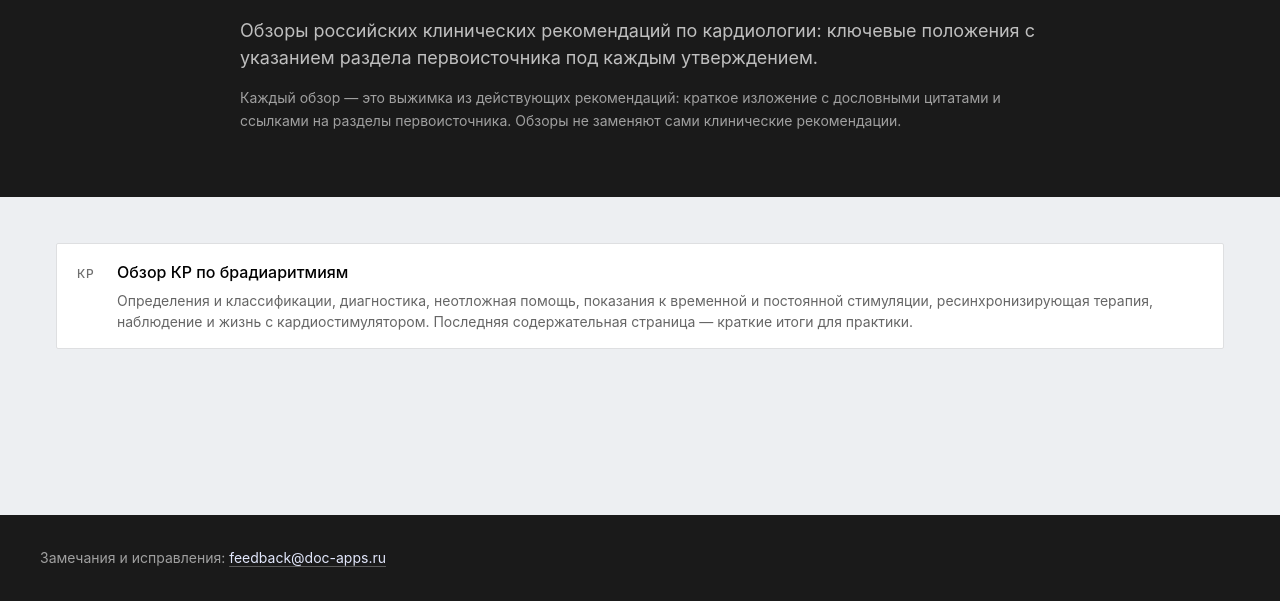
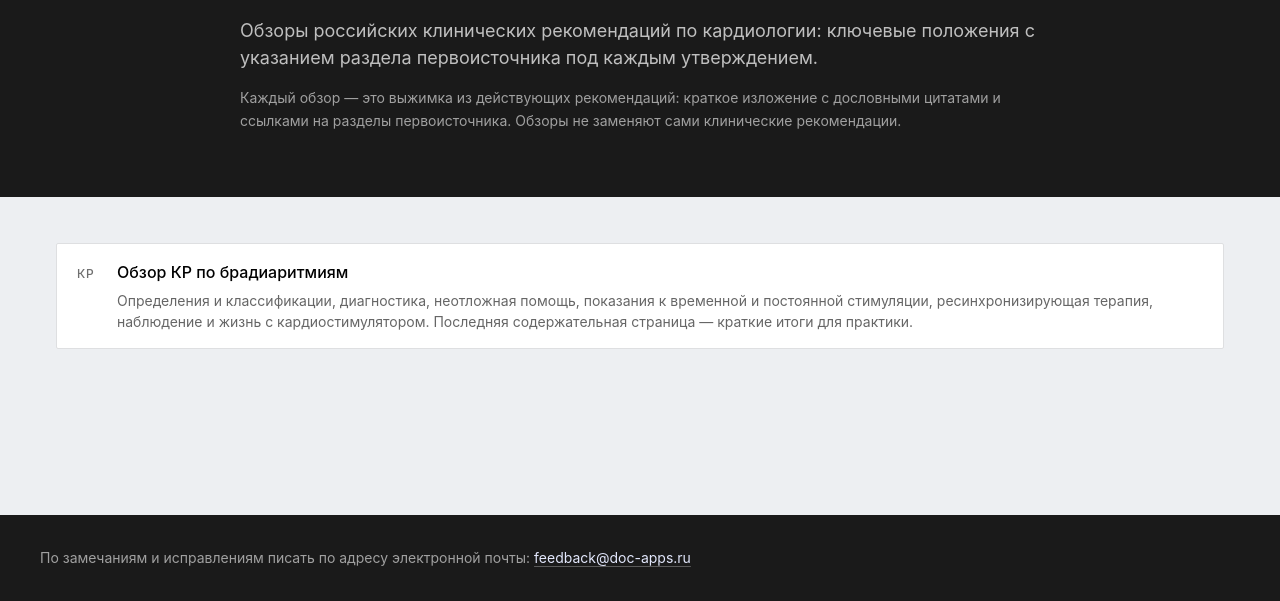
Before and after one commit to Ostanin-app/obzory-kr, a plain HTML site: page index.html in a window 1280 px wide. Shown: the part 223-824 px from the top of the page. Drawn offline with Linux system fonts and the light colour scheme.

Commit message:
Подвал: уточнена формулировка про замечания и исправления

```diff
--- a/index.html
+++ b/index.html
@@ -32,7 +32,7 @@
 </main>
 
 <footer class="footer">
-  <div class="footer-inner">Замечания и исправления: <a href="mailto:feedback@doc-apps.ru">feedback@doc-apps.ru</a></div>
+  <div class="footer-inner">По замечаниям и исправлениям писать по адресу электронной почты: <a href="mailto:feedback@doc-apps.ru">feedback@doc-apps.ru</a></div>
 </footer>
 </body>
 </html>
```
